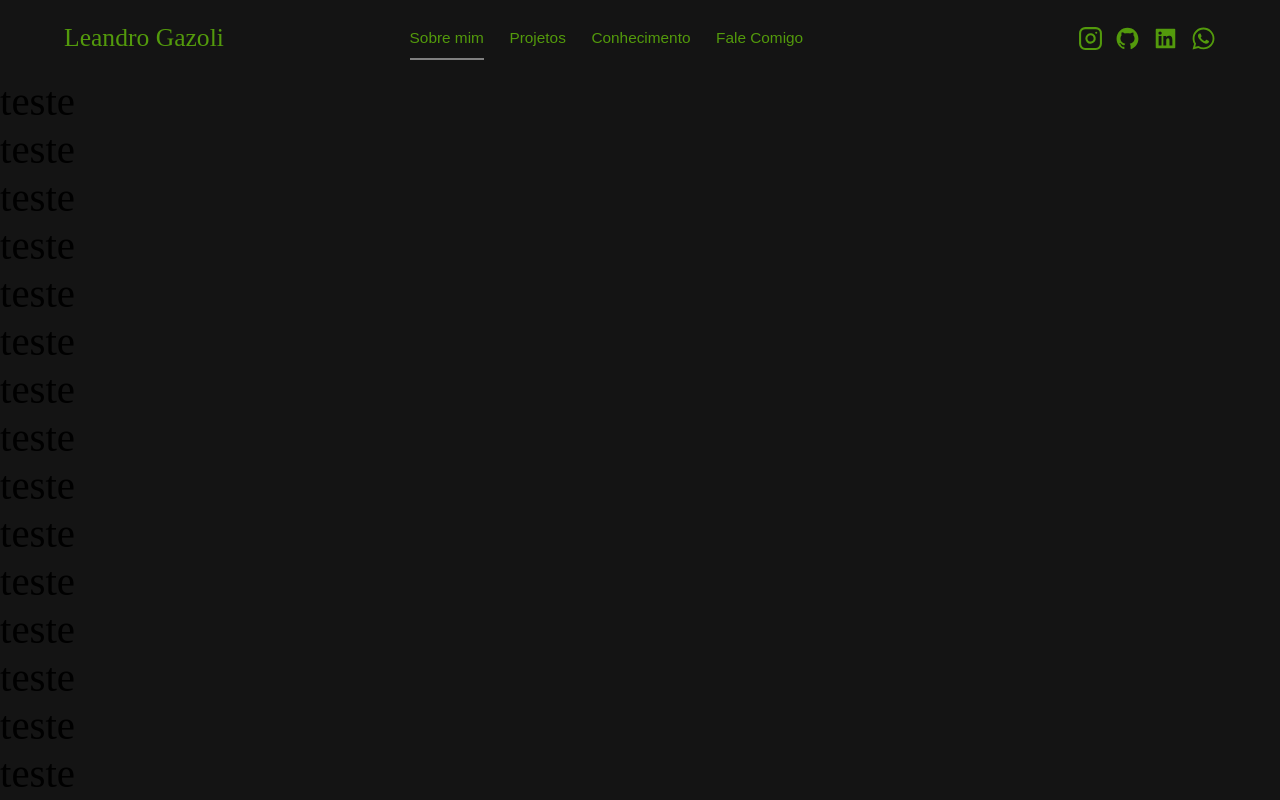
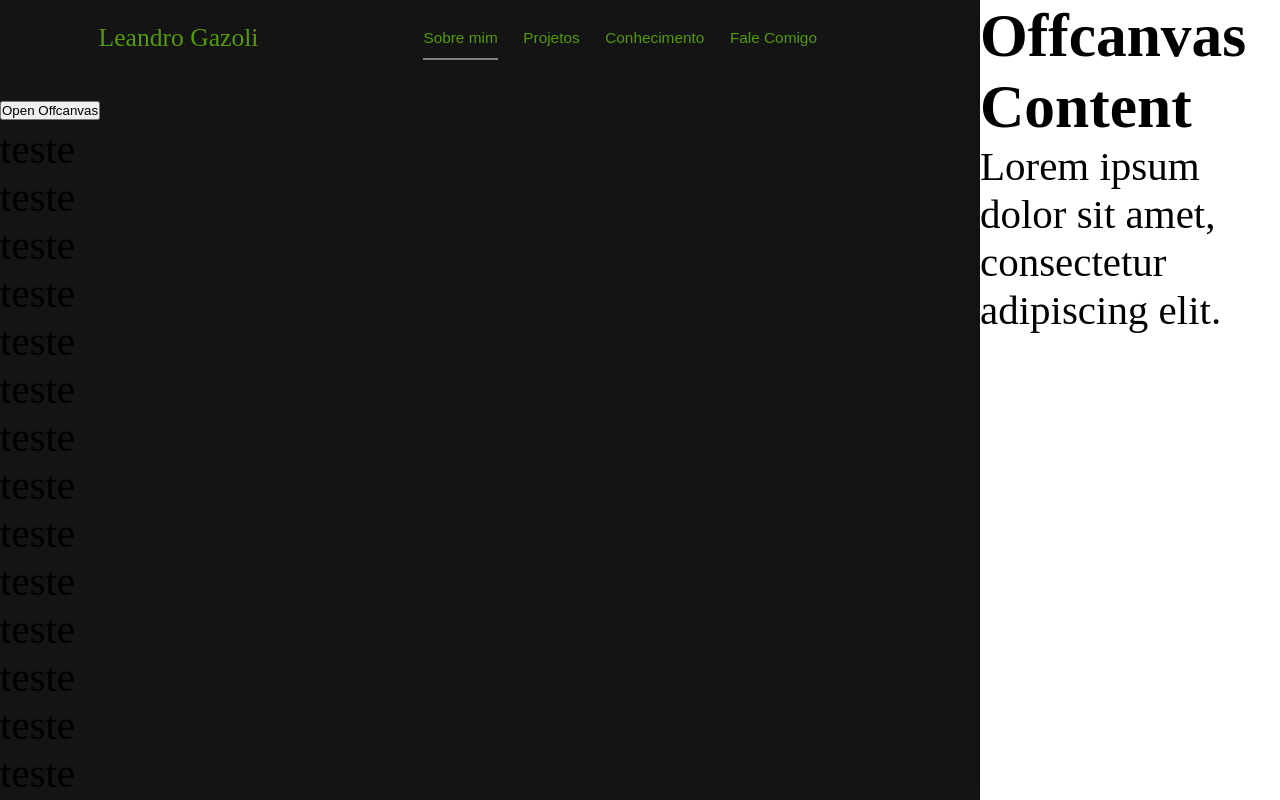
Before and after one commit to LeandroGazoli/Portifolio, a Next.js app: page / in a window 1280 px wide. Shown: the top 800 px of the page. Built offline with nearby package versions, Linux system fonts and the light colour scheme.

Commit message:
offcanvas component

```diff
--- a/src/components/Header/index.tsx
+++ b/src/components/Header/index.tsx
@@ -6,8 +6,10 @@ import { AiFillGithub, AiFillLinkedin } from 'react-icons/ai';
 import { FaWhatsapp } from 'react-icons/fa';
 import Link from 'next/link';
 import { NavContext } from '@/context/NavContext';
+import Offcanvas from '../Offcanvas';
 
 export default function Header() {
+  const [isOffcanvasOpen, setIsOffcanvasOpen] = useState(true);
   const { activeLinkId, setActiveLinkId } = useContext(NavContext);
   const navLinks = ['Sobre mim', 'Projetos', 'Conhecimento', 'Fale Comigo'];
 
@@ -25,7 +27,6 @@ export default function Header() {
       document.getElementById(scrollToId)?.scrollIntoView({ behavior: 'smooth' });
     };
 
-    console.log(activeLinkId);
     return (
       <li key={content}>
         <button
@@ -36,6 +37,10 @@ export default function Header() {
         </button>
       </li>
     );
+  };
+
+  const handleOpenOrCloseOffcanvas = () => {
+    setIsOffcanvasOpen(!isOffcanvasOpen);
   };
 
   return (
@@ -50,17 +55,6 @@ export default function Header() {
           </Link>
           <div className={styles.menu}>
             <ul>{navLinks.map((nav) => renderNavLink(nav))}</ul>
-            {/* <ul>
-              <li>
-                <Link href="#Projetos1">Projetos</Link>
-              </li>
-              <li>
-                <Link href="#Projetos2">Projetos</Link>
-              </li>
-              <li>
-                <Link href="#Projetos3">Projetos</Link>
-              </li>
-            </ul> */}
             <ul className={styles.social_links}>
               <li>
                 <Link href="">
@@ -86,6 +80,18 @@ export default function Header() {
           </div>
         </div>
       </nav>
+
+      <div>
+        <button onClick={handleOpenOrCloseOffcanvas}>Open Offcanvas</button>
+        <Offcanvas
+          isOpen={isOffcanvasOpen}
+          onClose={handleOpenOrCloseOffcanvas}
+        >
+          <h2>Offcanvas Content</h2>
+          <p>Lorem ipsum dolor sit amet, consectetur adipiscing elit.</p>
+        </Offcanvas>
+      </div>
+
       <div>
         <p>teste</p>
         <p>teste</p>
--- a/src/components/Header/styles.module.scss
+++ b/src/components/Header/styles.module.scss
@@ -1,15 +1,26 @@
-nav.container {
+.container {
   display: flex;
   flex-direction: row;
   align-items: center;
   height: 3rem;
-
+  max-width: 100%;
   position: sticky;
   top: 0px;
   z-index: 100;
+  margin: 0 auto;
+  padding-left: calc(3rem * 0.5);
+  padding-right: calc(3rem * 0.5);
+
+  @media (min-width: 720px) {
+    max-width: 70%;
+  }
+
+  @media (min-width: 1024px) {
+    max-width: 1320px;
+  }
 }
 
-nav.scroll {
+.scroll {
   background: rgba(0, 0, 0, 0.5);
   backdrop-filter: blur(1rem);
   -webkit-backdrop-filter: blur(1rem);
@@ -21,7 +32,7 @@ nav.scroll {
   }
 }
 
-nav .wrapper {
+.wrapper {
   display: flex;
   align-items: center;
   justify-content: space-between;
--- /dev/null
+++ b/src/components/Offcanvas/index.tsx
@@ -0,0 +1,32 @@
+import React, { useState } from 'react';
+import styles from './styles.module.scss';
+interface OffcanvasProps {
+  isOpen: boolean;
+  onClose: () => void;
+  children: React.ReactNode;
+  size: number;
+}
+
+const Offcanvas: React.FC<OffcanvasProps> = ({ isOpen, onClose, children, size }) => {
+  const handleClose = () => {
+    onClose();
+  };
+
+  return (
+    <>
+      {/* {isOpen && ( */}
+      <div
+        className={[styles.offcanvas, styles['offcanvas-end'], isOpen && styles.show].join(' ')}
+        style={{ width: size | 300 }}
+      >
+        <div className={styles['offcanvas-content']}>{children}</div>
+        <div
+          className={styles['offcanvas-overlay']}
+          onClick={handleClose}
+        ></div>
+      </div>
+      {/* )} */}
+    </>
+  );
+};
+export default Offcanvas;
--- /dev/null
+++ b/src/components/Offcanvas/styles.module.scss
@@ -0,0 +1,52 @@
+.offcanvas {
+  position: fixed;
+  display: flex;
+  flex-direction: column;
+  max-width: 100%;
+  height: 100%;
+  z-index: 1045;
+  visibility: hidden;
+  background-clip: padding-box;
+  outline: 0;
+  bottom: 0;
+
+  //
+
+  .offcanvas-overlay {
+    position: fixed;
+    top: 0;
+    left: 0;
+    z-index: 1040;
+    width: 100vw;
+    height: 100vh;
+    background-color: rgba(0, 0, 0, 0.8);
+    transition: opacity 0.1s linear;
+  }
+
+  .offcanvas-content {
+    position: absolute;
+    top: 0;
+    right: 0;
+    width: 300px;
+    height: 100%;
+    background-color: #fff;
+    box-shadow: 0px 0px 10px rgba(0, 0, 0, 0.2);
+    z-index: 1045;
+  }
+}
+
+.offcanvas.offcanvas-end {
+  transform: translateX(0);
+  transition: all 0.4s ease-in-out;
+  top: 0;
+  right: 0;
+
+  &:not(.show) {
+    transform: translateX(100%);
+    // left: 0;
+  }
+}
+
+.show {
+  visibility: visible;
+}
```
